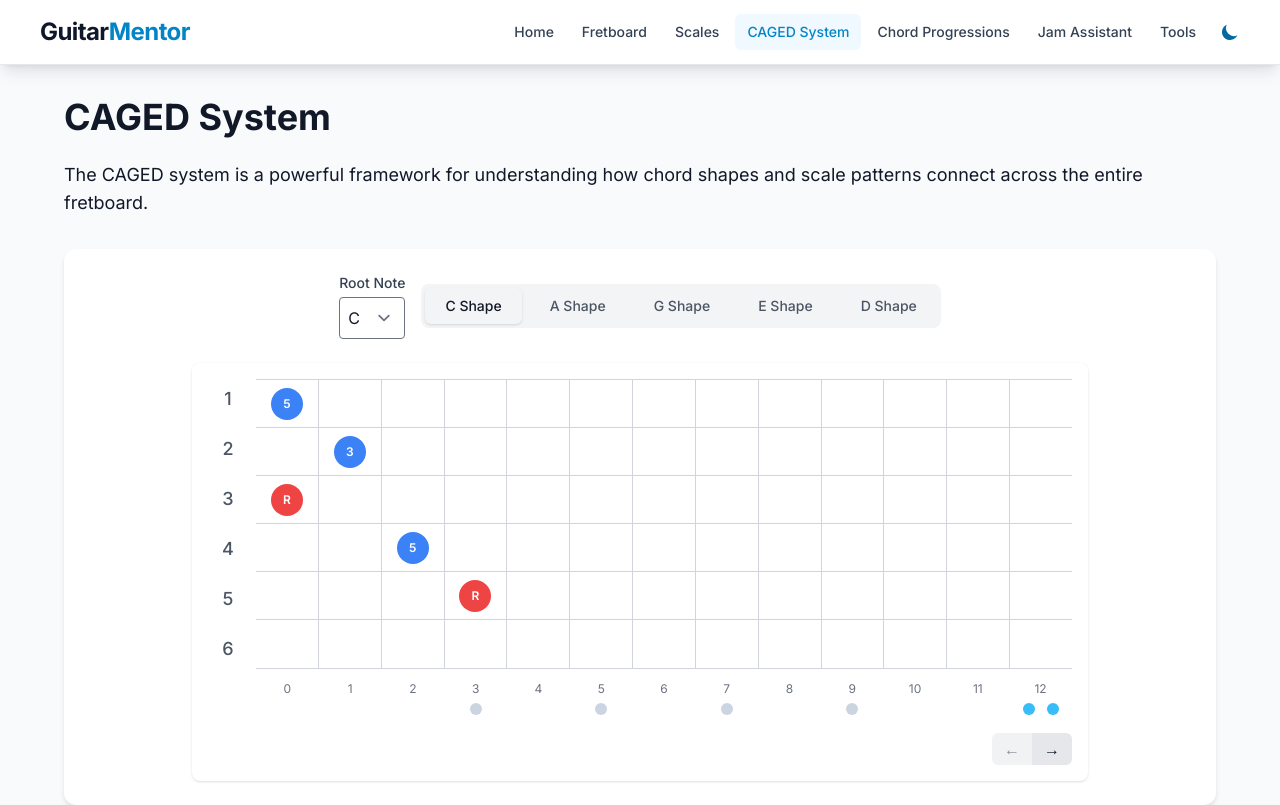
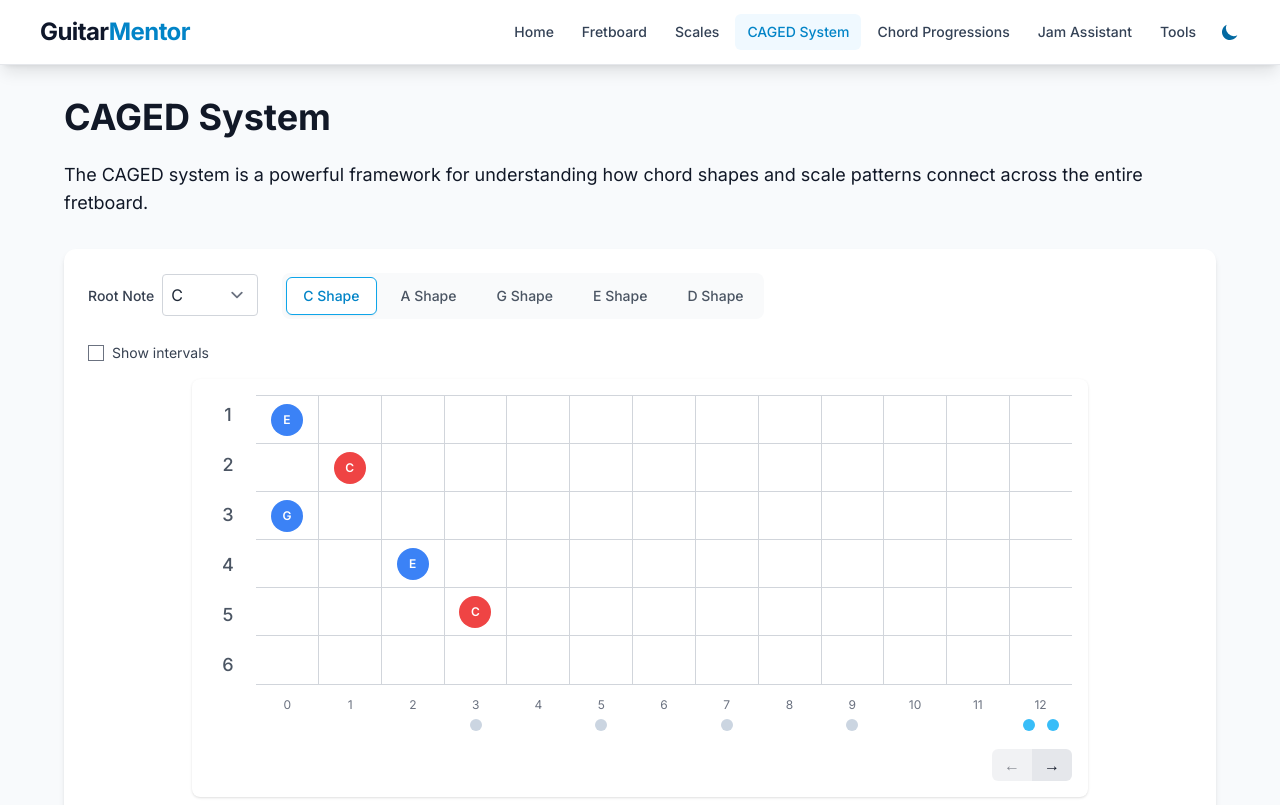
Before and after one commit to 1OlegShev1/GuitarMentor, a Next.js app: page /caged in a window 1280 px wide. Shown: the top 805 px of the page. Built offline with nearby package versions, Linux system fonts and the light colour scheme.

Commit message:
Fix errors in CAGED display, added interval/notes toggle

```diff
--- a/src/components/CagedSystemDisplay.tsx
+++ b/src/components/CagedSystemDisplay.tsx
@@ -108,6 +108,7 @@ interface CagedSystemDisplayProps {
 const CagedSystemDisplay: React.FC<CagedSystemDisplayProps> = () => {
   const [selectedShapeKey, setSelectedShapeKey] = useState<ChordKey>('C');
   const [selectedRootNote, setSelectedRootNote] = useState<string>('C');
+  const [showIntervals, setShowIntervals] = useState(false);
 
   const handleShapeChange = (shape: ChordKey) => {
     setSelectedShapeKey(shape);
@@ -194,29 +195,29 @@ const CagedSystemDisplay: React.FC<CagedSystemDisplayProps> = () => {
   return (
     <div className="w-full">
       {/* Controls */}
-      <div className="flex flex-col sm:flex-row justify-center items-center gap-4 mb-6">
+      <div className="flex flex-col sm:flex-row justify-start items-start sm:items-baseline gap-6 mb-6">
         {/* Root Note Selector */}
-        <div>
-          <label htmlFor="cagedRootNoteSelect" className="block text-sm font-medium text-gray-700 dark:text-gray-300 mb-1">Root Note</label>
+        <div className="flex flex-col sm:flex-row items-start sm:items-baseline space-y-1 sm:space-y-0 sm:space-x-2">
+          <label htmlFor="cagedRootNoteSelect" className="text-sm font-medium text-gray-700 dark:text-gray-300">Root Note</label>
           <select
             id="cagedRootNoteSelect"
             value={selectedRootNote}
             onChange={(e) => setSelectedRootNote(e.target.value)}
-            className="w-full p-2 rounded border bg-white dark:bg-secondary-800 dark:border-secondary-700"
+            className="w-24 p-2 rounded border border-gray-300 bg-white text-gray-800 dark:bg-secondary-800 dark:border-secondary-700 dark:text-gray-200 focus:outline-none focus:ring-2 focus:ring-primary-500"
           >
             {ALL_NOTES.map(note => <option key={note} value={note}>{note}</option>)}
           </select>
         </div>
 
         {/* Shape Selector */}
-        <div className="flex space-x-2 bg-gray-100 dark:bg-secondary-800 p-1 rounded-lg">
+        <div className="flex space-x-2 bg-gray-50 dark:bg-secondary-800 p-1 rounded-lg">
           {CHORD_KEYS.map((key) => (
             <button
               key={key}
               onClick={() => handleShapeChange(key)}
-              className={`px-5 py-2 rounded-md font-medium text-sm transition-colors duration-200 ${
+              className={`px-4 py-2 rounded-md font-medium text-sm transition-colors duration-200 ${
                 selectedShapeKey === key
-                  ? 'bg-primary text-gray-900 dark:text-white shadow'
+                  ? 'bg-white border border-primary-500 text-primary-600 shadow-sm'
                   : 'text-gray-600 dark:text-gray-300 hover:bg-gray-200 dark:hover:bg-secondary-700'
               }`}
             >
@@ -226,12 +227,29 @@ const CagedSystemDisplay: React.FC<CagedSystemDisplayProps> = () => {
         </div>
       </div>
 
+      {/* Interval / Note Toggle */}
+      <div className="flex items-center space-x-2 mb-4">
+        <input
+          id="cagedShowIntervals"
+          type="checkbox"
+          checked={showIntervals}
+          onChange={(e) => setShowIntervals(e.target.checked)}
+          className="form-checkbox h-4 w-4 text-primary-600"
+        />
+        <label htmlFor="cagedShowIntervals" className="text-sm text-gray-700 dark:text-gray-300">
+          Show intervals
+        </label>
+      </div>
+
       {/* Fretboard Display or Message */}
       <div className="w-full max-w-4xl mx-auto">
         {currentCagedShape ? (
            <FretboardDisplay
              displayMode="caged"
              cagedShape={currentCagedShape}
+             rootNote={selectedRootNote}
+             ensureVisiblePositions={currentCagedShape.positions}
+             cagedShowIntervals={showIntervals}
            />
          ) : (
             <div className="text-center p-8 bg-gray-100 dark:bg-secondary-800 rounded-lg shadow">
--- a/src/components/FretboardDisplay.tsx
+++ b/src/components/FretboardDisplay.tsx
@@ -95,6 +95,8 @@ interface FretboardDisplayProps {
   chordRootNote?: string | null; // ADDED: Root note for the displayed chord
   // Ensure these positions' frets are visible by adjusting scroll
   ensureVisiblePositions?: NotePosition[];
+  // Toggle to show intervals instead of note names for CAGED shapes
+  cagedShowIntervals?: boolean;
 }
 
 const FretboardDisplay: React.FC<FretboardDisplayProps> = ({
@@ -107,6 +109,7 @@ const FretboardDisplay: React.FC<FretboardDisplayProps> = ({
   chordVoicing = null, // Add chordVoicing prop
   chordRootNote = null, // Destructure the new prop
   ensureVisiblePositions,
+  cagedShowIntervals = false,
 }) => {
   const [showNaturalOnly, setShowNaturalOnly] = useState(false);
   const [crossHighlightNote, setCrossHighlightNote] = useState<string | null>(null);
@@ -517,17 +520,27 @@ const FretboardDisplay: React.FC<FretboardDisplayProps> = ({
          if (!cagedPosition) {
            state = 'hidden';
          } else {
-           // noteTextOverride = cagedPosition.finger > 0 ? String(cagedPosition.finger) : 'O'; // OLD: Show finger
-           // NEW: Show interval (R, 3, 5) or note name
-           switch (cagedPosition.noteType) {
-               case 'Root': noteTextOverride = 'R'; break;
-               case '3rd': noteTextOverride = '3'; break;
-               case '5th': noteTextOverride = '5'; break;
-               // Add other intervals if defined, or use the type directly if it's simple
-               // default: noteTextOverride = cagedPosition.noteType ? String(cagedPosition.noteType) : note; // Fallback to noteType string or actual note
-               default: noteTextOverride = note; // Fallback to actual note name if noteType is undefined or not R/3/5
+           if (cagedShowIntervals) {
+             // Calculate interval relative to the ACTUAL rootNote prop
+             const rootNoteIndex = rootNote ? ALL_NOTES.indexOf(rootNote) : -1;
+             if (rootNoteIndex !== -1) {
+               const interval = (noteIndex - rootNoteIndex + 12) % 12;
+               switch (interval) {
+                 case 0: noteTextOverride = 'R'; break; // Root
+                 case 4: noteTextOverride = '3'; break; // Major 3rd
+                 case 7: noteTextOverride = '5'; break; // Perfect 5th
+                 // Add cases for other intervals if needed for other CAGED contexts?
+                 default: noteTextOverride = note; // Fallback for other intervals
+               }
+             } else {
+               noteTextOverride = note; // Fallback if rootNote is invalid
+             }
+           } else {
+             // Show actual note names
+             noteTextOverride = note;
            }
-           state = cagedPosition.noteType === 'Root' ? 'caged_root' : 'caged_finger'; // Keep state for styling root differently
+           // Color based on the ACTUAL note vs the selected rootNote prop
+           state = note === rootNote ? 'caged_root' : 'caged_finger';
          }
        } else if (displayMode === 'chord' && chordVoicing) {
            const voicingPosition = chordVoicing.positions.find(p =>
@@ -854,17 +867,27 @@ const FretboardDisplay: React.FC<FretboardDisplayProps> = ({
                    if (!cagedPosition) {
                      state = 'hidden';
                    } else {
-                     // noteTextOverride = cagedPosition.finger > 0 ? String(cagedPosition.finger) : 'O'; // OLD: Show finger
-                     // NEW: Show interval (R, 3, 5) or note name
-                     switch (cagedPosition.noteType) {
-                         case 'Root': noteTextOverride = 'R'; break;
-                         case '3rd': noteTextOverride = '3'; break;
-                         case '5th': noteTextOverride = '5'; break;
-                         // Add other intervals if defined, or use the type directly if it's simple
-                         // default: noteTextOverride = cagedPosition.noteType ? String(cagedPosition.noteType) : note; // Fallback to noteType string or actual note
-                         default: noteTextOverride = note; // Fallback to actual note name if noteType is undefined or not R/3/5
+                     if (cagedShowIntervals) {
+                       // Calculate interval relative to the ACTUAL rootNote prop
+                       const rootNoteIndex = rootNote ? ALL_NOTES.indexOf(rootNote) : -1;
+                       if (rootNoteIndex !== -1) {
+                         const interval = (noteIndex - rootNoteIndex + 12) % 12;
+                         switch (interval) {
+                           case 0: noteTextOverride = 'R'; break; // Root
+                           case 4: noteTextOverride = '3'; break; // Major 3rd
+                           case 7: noteTextOverride = '5'; break; // Perfect 5th
+                           // Add cases for other intervals if needed for other CAGED contexts?
+                           default: noteTextOverride = note; // Fallback for other intervals
+                         }
+                       } else {
+                         noteTextOverride = note; // Fallback if rootNote is invalid
+                       }
+                     } else {
+                       // Show actual note names
+                       noteTextOverride = note;
                      }
-                     state = cagedPosition.noteType === 'Root' ? 'caged_root' : 'caged_finger'; // Keep state for styling root differently
+                     // Color based on the ACTUAL note vs the selected rootNote prop
+                     state = note === rootNote ? 'caged_root' : 'caged_finger';
                    }
                  } else if (displayMode === 'chord' && chordVoicing) {
                      const voicingPosition = chordVoicing.positions.find(p =>
--- a/src/components/ScaleExplorer.tsx
+++ b/src/components/ScaleExplorer.tsx
@@ -315,7 +315,7 @@ const ScaleExplorer: React.FC = () => {
             className="form-checkbox h-4 w-4 text-blue-600 rounded"
           />
           <label htmlFor="showIntervals" className="text-sm text-gray-700 dark:text-gray-300">
-            Show interval labels
+            Show intervals
           </label>
         </div>
 
@@ -334,6 +334,7 @@ const ScaleExplorer: React.FC = () => {
           scaleNotes={currentScaleNotes}
           highlightedPattern={highlightedPattern}
           intervalLabels={showIntervals ? intervalLabels : {}}
+          ensureVisiblePositions={highlightedPattern}
         />
       </div>
     </div>
```
